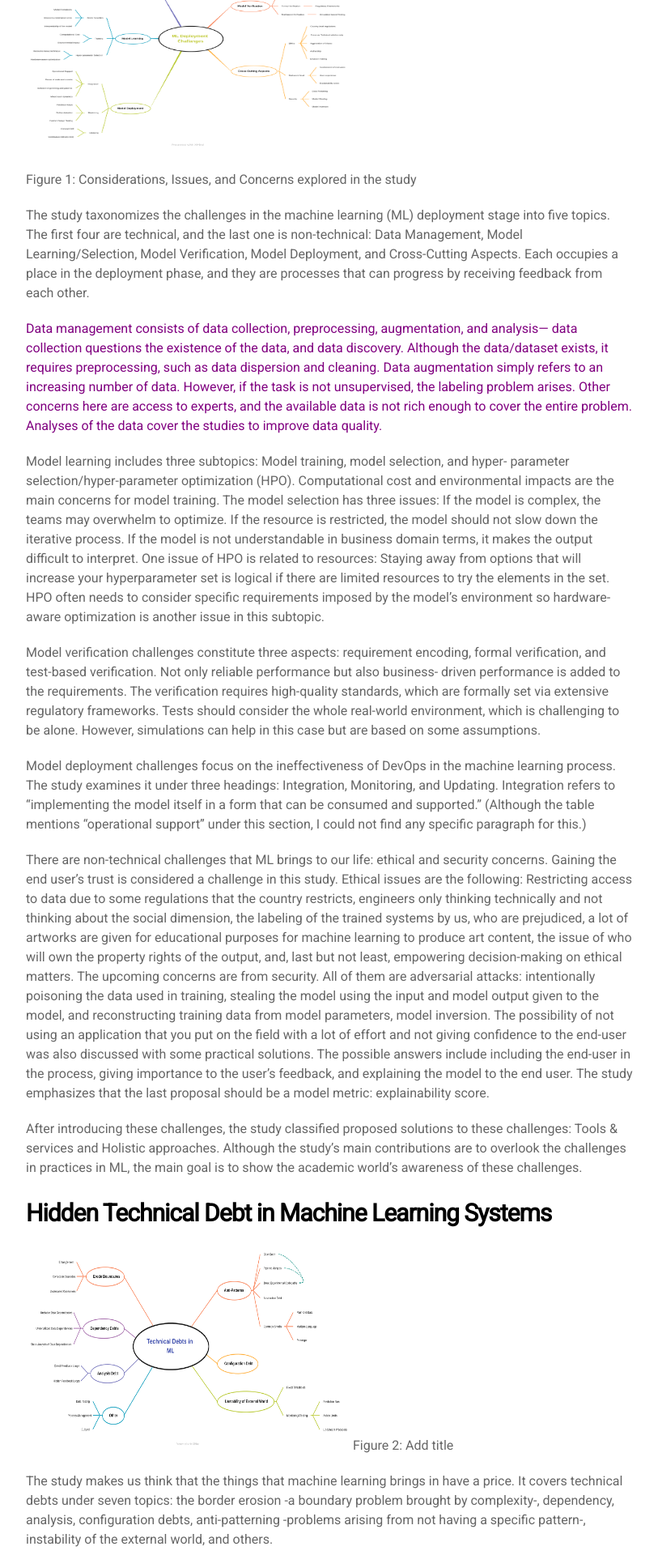
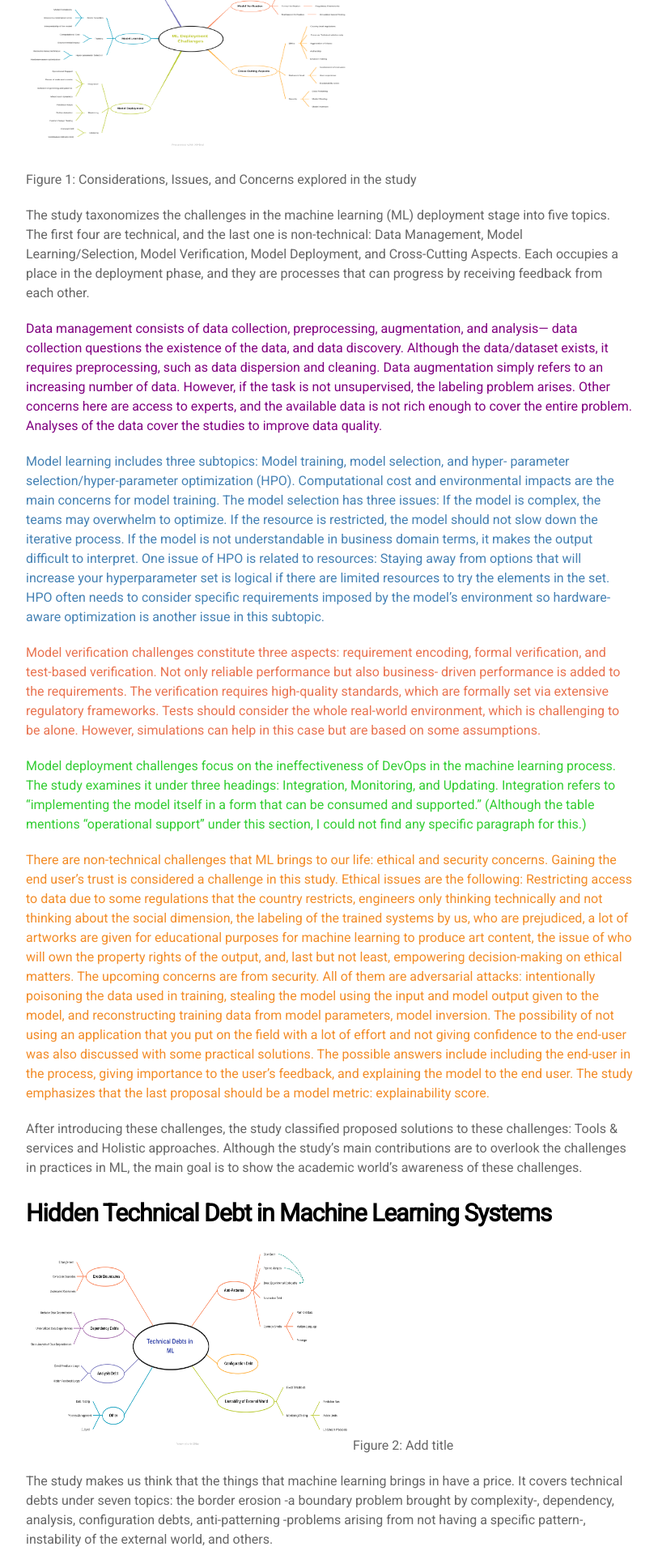
Before and after one commit to Cagnurt/cagnurt.github.io, a Jekyll site: the page built from projects/proj-1.md, in a window 1280 px wide. Shown: the part 477-2397 px from the top of the page at 81% size, without its empty margins (263-1076 px from the left). Built offline with Jekyll 4.4.1, drawn with Linux system fonts in a browser that asks for light colours; nearby versions of some CDN libraries; our own code applies the rules of GitHub Pages for plain Markdown files.

Commit message:
bug fixin colors

```diff
--- a/projects/proj-1.md
+++ b/projects/proj-1.md
@@ -26,7 +26,7 @@ unsupervised, the labeling problem arises. Other concerns here are access to exp
 the available data is not rich enough to cover the entire problem. Analyses of the data cover
 the studies to improve data quality.</span>
 
-<span style="color:steel blue">Model learning includes three subtopics: Model training, model selection, and hyper-
+<span style="color:#4682B4;">Model learning includes three subtopics: Model training, model selection, and hyper-
 parameter selection/hyper-parameter optimization (HPO). Computational cost and
 environmental impacts are the main concerns for model training. The model selection has
 three issues: If the model is complex, the teams may overwhelm to optimize. If the resource
@@ -37,20 +37,20 @@ hyperparameter set is logical if there are limited resources to try the elements
 HPO often needs to consider specific requirements imposed by the model's environment so
 hardware-aware optimization is another issue in this subtopic.</span>
 
-<span style="color:burnt sienna">Model verification challenges constitute three aspects: requirement encoding, formal
+<span style="color:#E97451;">Model verification challenges constitute three aspects: requirement encoding, formal
 verification, and test-based verification. Not only reliable performance but also business-
 driven performance is added to the requirements. The verification requires high-quality
 standards, which are formally set via extensive regulatory frameworks. Tests should consider
 the whole real-world environment, which is challenging to be alone. However, simulations
 can help in this case but are based on some assumptions.</span>
 
-<span style="color:lime green">Model deployment challenges focus on the ineffectiveness of DevOps in the machine
+<span style="color: #32CD32;">Model deployment challenges focus on the ineffectiveness of DevOps in the machine
 learning process. The study examines it under three headings: Integration, Monitoring, and
 Updating. Integration refers to "implementing the model itself in a form that can be
 consumed and supported." (Although the table mentions "operational support" under this
 section, I could not find any specific paragraph for this.) </span>
 
-<span style="color:cadmium orange">There are non-technical challenges that ML brings to our life: ethical and security concerns.
+<span style="color:#F28C28">There are non-technical challenges that ML brings to our life: ethical and security concerns.
 Gaining the end user's trust is considered a challenge in this study. Ethical issues are
 the following: Restricting access to data due to some regulations that the country restricts,
 engineers only thinking technically and not thinking about the social dimension, the labeling
```
